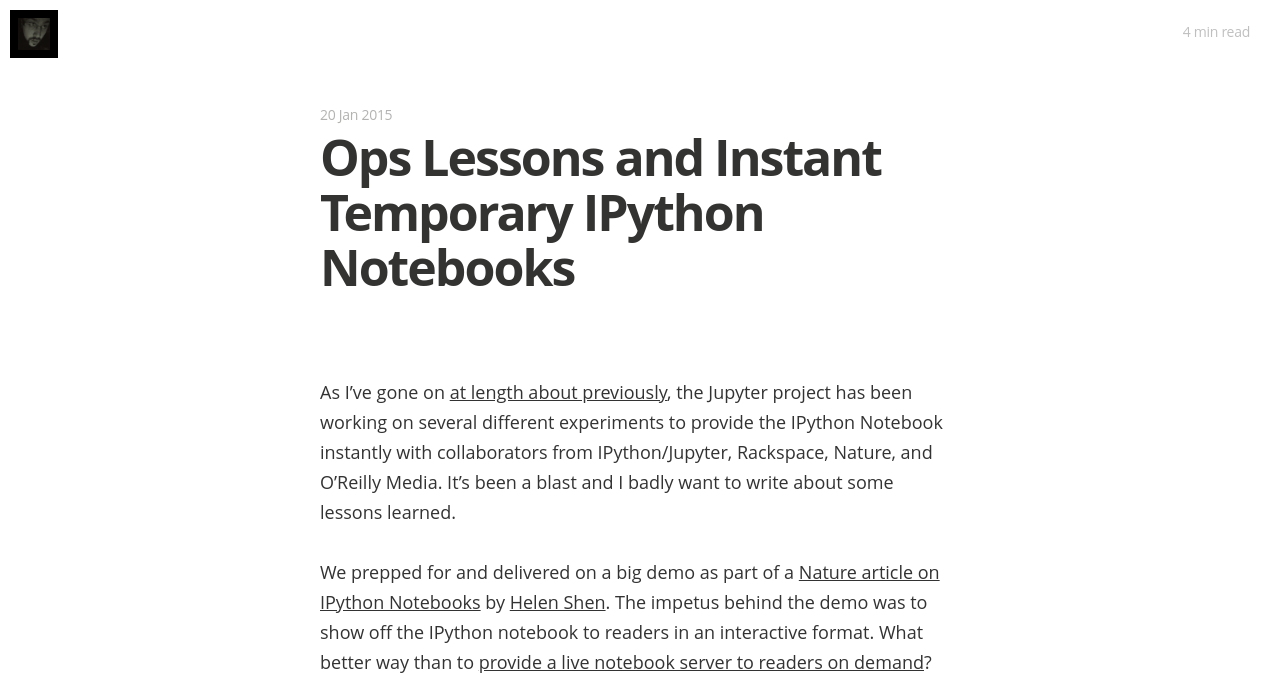
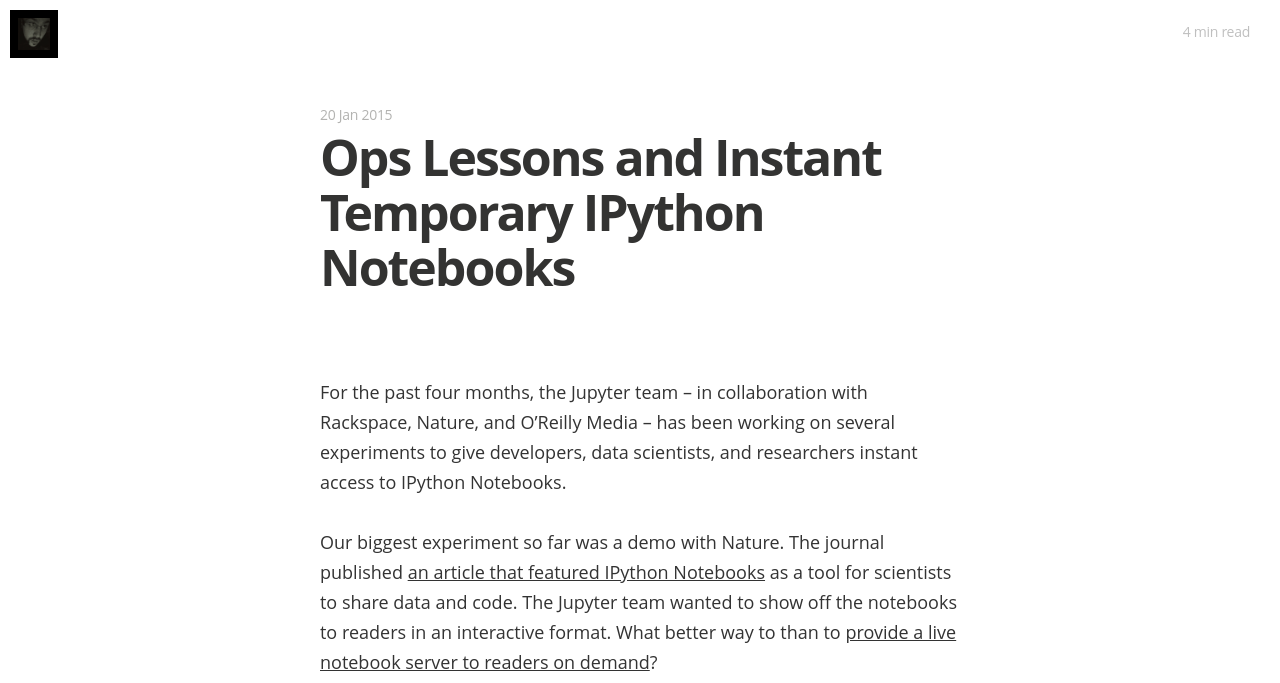
Before and after one commit to rgbkrk/rgbkrk.github.io, a Jekyll site: the page built from _posts/2015-01-20-ops-lessons-and-instant-temporary-ipython-notebooks.md, in a window 1280 px wide and 900 px high, cut to the strip 0-683 px from the top of the window. Built offline with Jekyll 4.4.1, drawn with Linux system fonts in a browser that asks for light colours; nearby versions of some CDN libraries; some web fonts are replaced; Markdown is read by kramdown in place of the engine named in the settings.

Commit message:
Improve the introduction.

```diff
--- a/_posts/2015-01-20-ops-lessons-and-instant-temporary-ipython-notebooks.md
+++ b/_posts/2015-01-20-ops-lessons-and-instant-temporary-ipython-notebooks.md
@@ -5,9 +5,9 @@ date:   2015-01-20 20:01
 categories: Encryption, messaging
 permalink: "/ops-lessons-and-instant-temporary-ipython-jupyter-notebooks/"
 ---
-As I've gone on [at length about previously](http://lambdaops.com/ipythonjupyter-tmpnb-debuts/), the Jupyter project has been working on several different experiments to provide the IPython Notebook instantly with collaborators from IPython/Jupyter, Rackspace, Nature, and O'Reilly Media. It's been a blast and I badly want to write about some lessons learned.
+For the past four months, the Jupyter team -- in collaboration with Rackspace, Nature, and O'Reilly Media -- has been working on several experiments to give developers, data scientists, and researchers instant access to IPython Notebooks.
 
-We prepped for and delivered on a big demo as part of a [Nature article on IPython Notebooks](http://www.nature.com/news/interactive-notebooks-sharing-the-code-1.16261) by [Helen Shen](https://twitter.com/HelenShenWrites). The impetus behind the demo was to show off the IPython notebook to readers in an interactive format. What better way than to [provide a live notebook server to readers on demand](http://www.nature.com/news/ipython-interactive-demo-7.21492)?
+Our biggest experiment so far was a demo with Nature. The journal published [an article that featured IPython Notebooks](http://www.nature.com/news/interactive-notebooks-sharing-the-code-1.16261) as a tool for scientists to share data and code. The Jupyter team wanted to show off the notebooks to readers in an interactive format. What better way to than to [provide a live notebook server to readers on demand](http://www.nature.com/news/ipython-interactive-demo-7.21492)?
 
 [![Screenshot 2015-01-15 21.17.15.png](https://d23f6h5jpj26xu.cloudfront.net/nvqcj7okftoqw_small.png)](http://img.svbtle.com/nvqcj7okftoqw.png)
 
```
